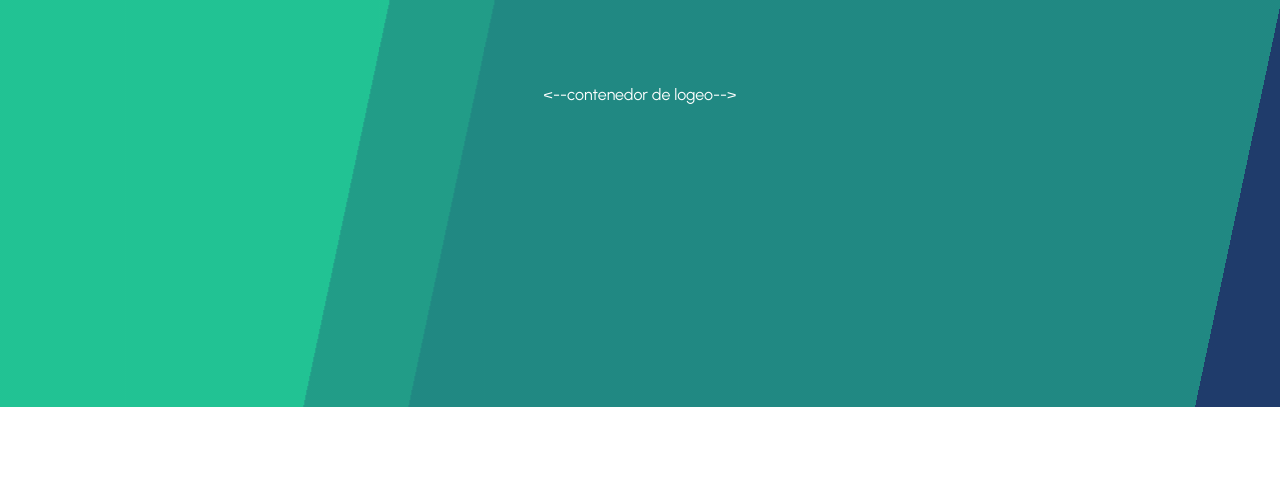
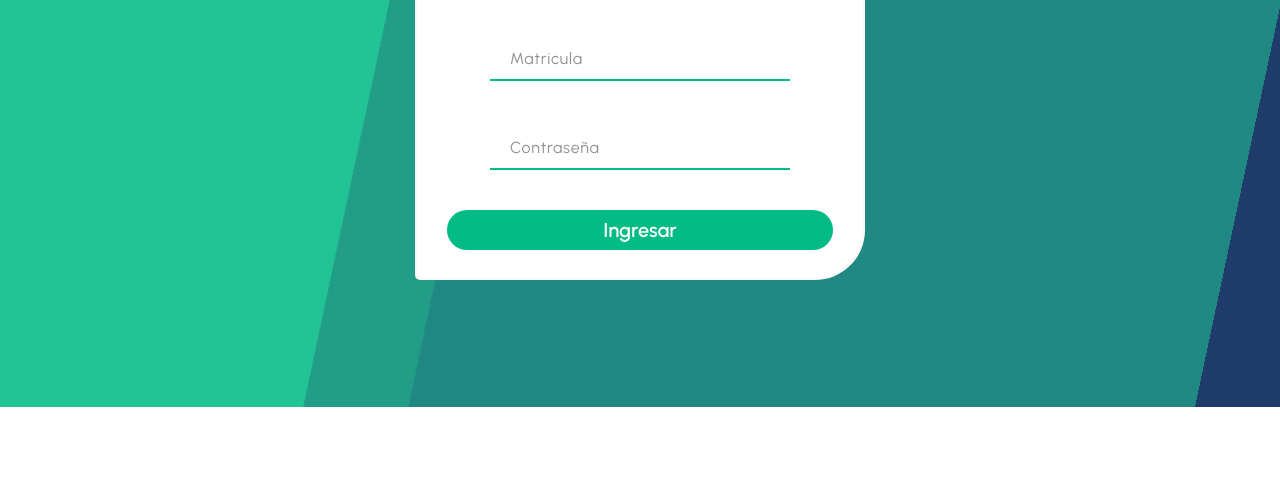
Before and after one commit to AnettVera/protoipos, a plain HTML site: page estudaiante/login.html in a window 1280 px wide. Shown: the part 393-880 px from the top of the page. Drawn offline with nearby package versions, Linux system fonts and the light colour scheme.

Commit message:
Login estudiante

```diff
--- a/estudaiante/login.html
+++ b/estudaiante/login.html
@@ -258,6 +258,96 @@
   }
 }
 
+.log{
+    background-color: #f8f8f8;
+    position: relative;
+    height: 370px;
+    width: 450px;
+    border-radius: 50px 5px;
+}
+form{
+    position: absolute;
+    inset: 2px;
+    border-radius: 50px 5px;
+    background-color: #ffffff;
+    z-index: 10;
+    padding: 30px 30px;
+    display: flex;
+    flex-direction: column;
+    align-items: center;
+    align-content: center;
+    text-align: center;
+}
+form h1{
+    color: #001256;
+    font-size: 35px;
+    font-weight: 500;
+    text-align: center;
+}
+.inputbox{
+    position: relative;
+    width: 300px;
+    margin-top: 35px;
+}
+.inputbox input{
+    position: relative;
+    width: 100%;
+    padding: 20px 10px 10px;
+    background: transparent;
+    border: none;
+    outline: none;
+    color: #222222;
+    font-size: 1em;
+    letter-spacing: 0.050em;
+    z-index: 10;
+}
+input[type="submit"]{
+    font-size: 20px;
+    width: 100%;
+    border: none;
+    outline: none;
+    background-color: #03bb85;
+    padding: 5px;
+    margin-top: 40px;
+    border-radius: 30px;
+    font-weight: 600;
+    cursor: pointer;
+    color: #f8f8f8;
+}
+input[type="submit"]:active{
+    background: linear-gradient(90deg,#03bb85,#001256);
+    opacity: 0.8;
+    color: #ffffff;
+}
+.inputbox span{
+    position: absolute;
+    padding: 20px;
+    left: 0;
+    font-size: 1em;
+    color: #8f8f8f;
+    pointer-events: none;
+    letter-spacing: 0.05em;
+    transition: 0.5s;
+}
+.inputbox input:valid ~ span,
+.inputbox input:focus ~ span{
+    color: #001256;
+    transform: translateX(-10px) translateY(-30px);
+    font-size: 0.85em;
+}
+.inputbox i{
+    position: absolute;
+    left: 0;
+    bottom: 0;
+    width: 100%;
+    height: 2px;
+    background-color: #03bb85;
+    z-index: 9;
+}
+.inputbox input:valid ~i,
+.inputbox input:focus~{
+    height: 44px;
+}
 </style>
 <body>
 
@@ -329,7 +419,33 @@
       </div>
       <div class="hero-text">
 
-       <--contenedor de logeo-->
+
+
+
+        <!--FORMULARIO-->
+        <div class="log">
+
+         <form class="">
+              <h1>Inicio de sesión</h1>
+              <div class="inputbox">
+                <input type="text" name="matricula" required="requiered" id="matricula">
+                <span>Matricula</span>
+                <i></i>
+              </div>
+              <div class="inputbox">
+                <input type="password" name="contraseña" required="requiered" id="contraseña">
+                <span>Contraseña</span>
+                <i></i>
+              </div>
+              <input type="submit" value="Ingresar" id="ingresar" name="ingresar">
+         </form>
+
+        </div>
+
+
+
+
+     </div>
 
   </div>
 
```
Also changed, not shown: index.html (+2 -1 lines).
